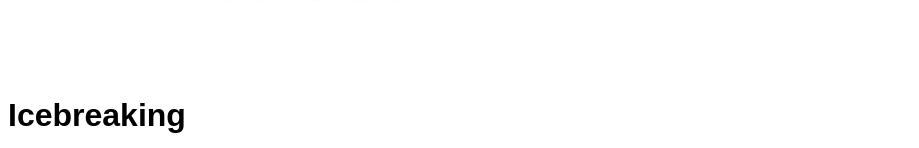
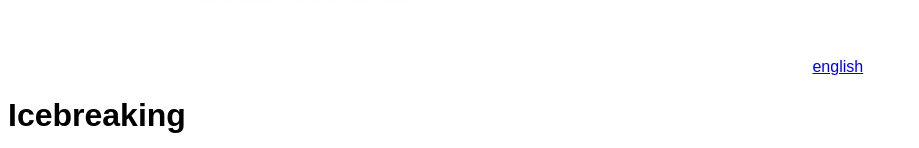
Before and after one commit to Kout/prostores, an Eleventy site: page src/icebreaking/cs/index.md in a window 1280 px wide. Shown: the part 329-477 px from the top of the page, without its empty margins (0-919 px from the left). Built offline with nearby package versions, Linux system fonts and the light colour scheme; Eleventy itself is replaced by a stand-in of ours; files that its build step writes are made by us from their sources; what eleventy-plugin-i18n, markdown-it-attrs, markdown-it-deflist would draw is missing.

Commit message:
Simple language switcher

```diff
--- a/src/_includes/base.njk
+++ b/src/_includes/base.njk
@@ -22,6 +22,7 @@
 <body>
     <header>
         <img src="/img/logo-icebreaking-A.png" alt="Icebreaking" width="800" height="393">
+        <a href="/icebreaking/{{ 'en' if locale === 'cs' else 'cs' }}/{{ equivalent }}/">{{ switch }}</a>
     </header>
 
     <main>
```
